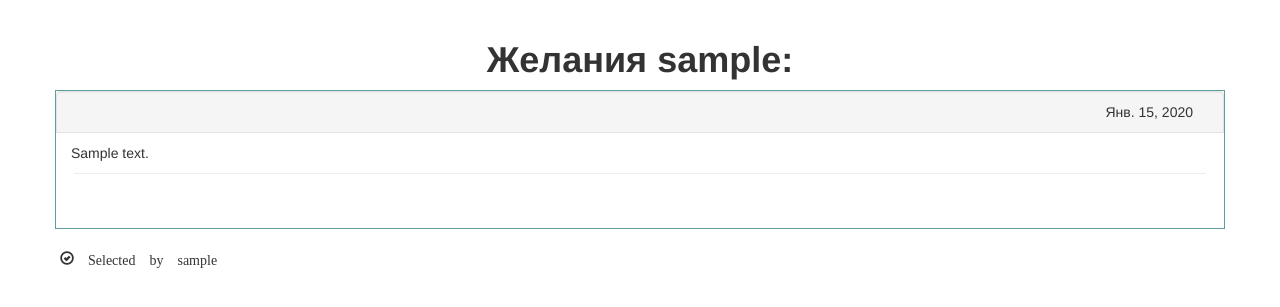
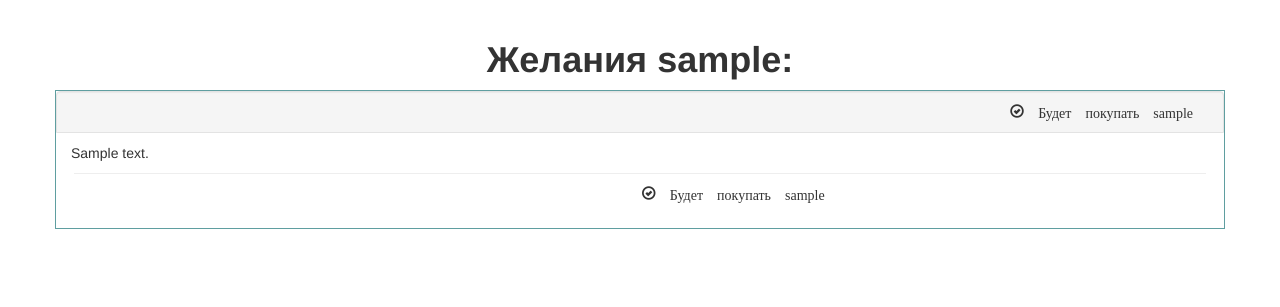
Before and after one commit to tarados/wishlist, a Django app: page /dreamers/1/ in a window 1280 px wide. Shown: the part 56-363 px from the top of the page. Run offline with Django 3.2, Linux system fonts and the light colour scheme; tables that the repository leaves empty hold one stand-in row (values such as "Sample post"); parts of the project's set-up code (start-up, migrations or seed data) failed here and were passed over; some libraries are stand-ins or nearby versions.

Commit message:
на работу

```diff
--- a/templates/main.html
+++ b/templates/main.html
@@ -9,7 +9,7 @@
     <link rel="stylesheet" href="{% static "bower_components/bootstrap/dist/css/bootstrap.min.css" %}">
     <link rel="stylesheet" href="{% static "bower_components/bootstrap/dist/css/bootstrap-social.css" %}">
     <link rel="stylesheet" href="{% static "font-awesome-4.7.0/css/font-awesome.min.css" %}">
-    <link rel="stylesheet" href="{% static "bower_components/bootstrap/dist/css/mystyle.css" %}?v=2">
+    <link rel="stylesheet" href="{% static "bower_components/bootstrap/dist/css/mystyle.css" %}?v=4">
 
 </head>
 <body>
@@ -35,7 +35,7 @@
 
     <script src="{% static "bower_components/jquery/dist/jquery.min.js" %}"></script>
     <script src="{% static "bower_components/bootstrap/dist/js/bootstrap.min.js" %}"></script>
-    <script src="{% static "bower_components/bootstrap/dist/js/main.js" %}?v=4"></script>
+    <script src="{% static "bower_components/bootstrap/dist/js/main.js" %}?v=14"></script>
 
 
 </body>
--- a/wishapp/static/bower_components/bootstrap/dist/css/mystyle.css
+++ b/wishapp/static/bower_components/bootstrap/dist/css/mystyle.css
@@ -108,3 +108,8 @@ button.sv{
   position: relative;
   right: 535px;
 }
+/*i.labelselect{*/
+  /*position: relative;*/
+  /*right: -369px;*/
+  /*top: -142px;*/
+/*}*/
--- a/wishapp/templates/dreamer.html
+++ b/wishapp/templates/dreamer.html
@@ -12,8 +12,15 @@
             <div class="row">
 {#            зона желания#}
                 <ul class="list-group">
+                    {% if is_choice and desire.desire_state %}
+                        <li class="list-group-item well dt">
+                            <i class="glyphicon glyphicon-ok-circle" id="labelselect-{{ desire.id }}">
+                            Будет покупать {{ desire.order_user_name }}</i>
+                        </li>
+                    {% else %}
                         <li class="list-group-item well dt">{{ desire.date|naturalday }}</li>
-                    <div class="desirestate-{{ desire.desire_state }}" id="desireinfo-{{ desire.id }}" style="">
+                    {% endif %}
+                    <div class="desirestate-{{ desire.desire_state }} st" id="desireinfo-{{ desire.id }}" style="">
                         <li class="list-group-item tx">{{ desire.text|safe }}</li>
                     </div><hr class="dm">
                     <div class="hidden desire-form edt" id="desireform-{{ desire.id }}">
@@ -23,7 +30,6 @@
                         </form>
                     </div>
                     <li class="list-group-item button">
-
                         {% if is_owner %}
 {#                редактирование желания#}
                             <button class="btn btn-info btn-sm edit glyphicon glyphicon-edit" id="desirebutton-{{ desire.id }}"></button>
@@ -39,9 +45,6 @@
                                 <button type="submit"  class="btn btn-info btn-sm archive" value=""> В архив</button>
                             </form>
                         {% endif %}
-
-                    </li>
-                </ul>
 {#зона гостей#}
                         {% if desire.desire_state != 1 %}
                             {% if is_loggedin %}
@@ -49,7 +52,7 @@
                                 <div class="col-md-2">
                                     <form action="{% url 'login_for_guest' %}" method="get">
                                         <input type="hidden" name="dreamer_id"  value={{ dreamer.id }}>
-                                <button type="submit"  class="btn btn-info login_new_user glyphicon glyphicon-log-in" value=""></button>
+                                        <button type="submit"  class="btn btn-primary login_new_user btn-sm" value="">Буду покупать</button>
                                     </form>
                                 </div>
                             {% endif %}
@@ -62,17 +65,19 @@
                                         <input type="hidden" name="order_user_id"  value={{ user_id }}>
                                         <input type="hidden" name="order_user_name"  value={{ username }}>
                                         <input type="hidden" name="desire_desire_state"  value={{ desire.desire_state }}>
-                                 <button class="btn btn-info select_desire glyphicon glyphicon-check" id="desireselect-{{ desire.id }}">
-                                     Select desire</button>
+                                        <button class="btn btn-primary btn-sm select_desire" id="desireselect-{{ desire.id }}">
+                                            Буду покупать</button>
                                     </form>
                                 </div>
                             {% endif %}
                         {% elif not is_owner %}
                             <div class="col-md-8">
-                        <i class="glyphicon glyphicon-ok-circle select_desire labelselect" id="labelselect-{{ desire.id }}" aria-hidden="true">
-                            Selected by {{ desire.order_user_name }}</i>
+                                <i class="glyphicon glyphicon-ok-circle labelselect" id="labelselect-{{ desire.id }}">
+                                    Будет покупать {{ desire.order_user_name }}</i>
                             </div>
                         {% endif %}
+                    </li>
+                </ul>
             </div>
         {% endfor %}
         {% if is_owner %}
```
Also changed, not shown: wishapp/static/bower_components/bootstrap/dist/js/main.js (+4 -10 lines). Lines whose indentation alone changed are shown as unchanged.
